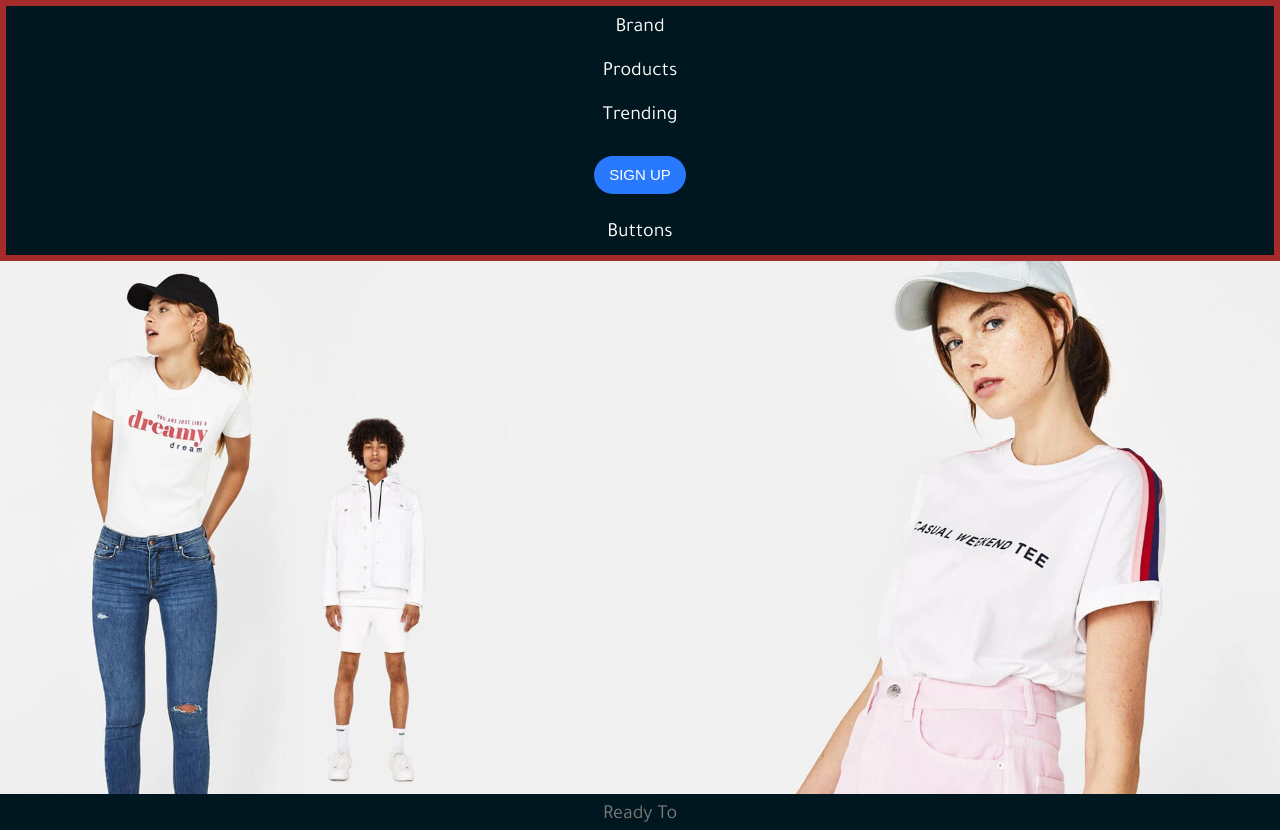
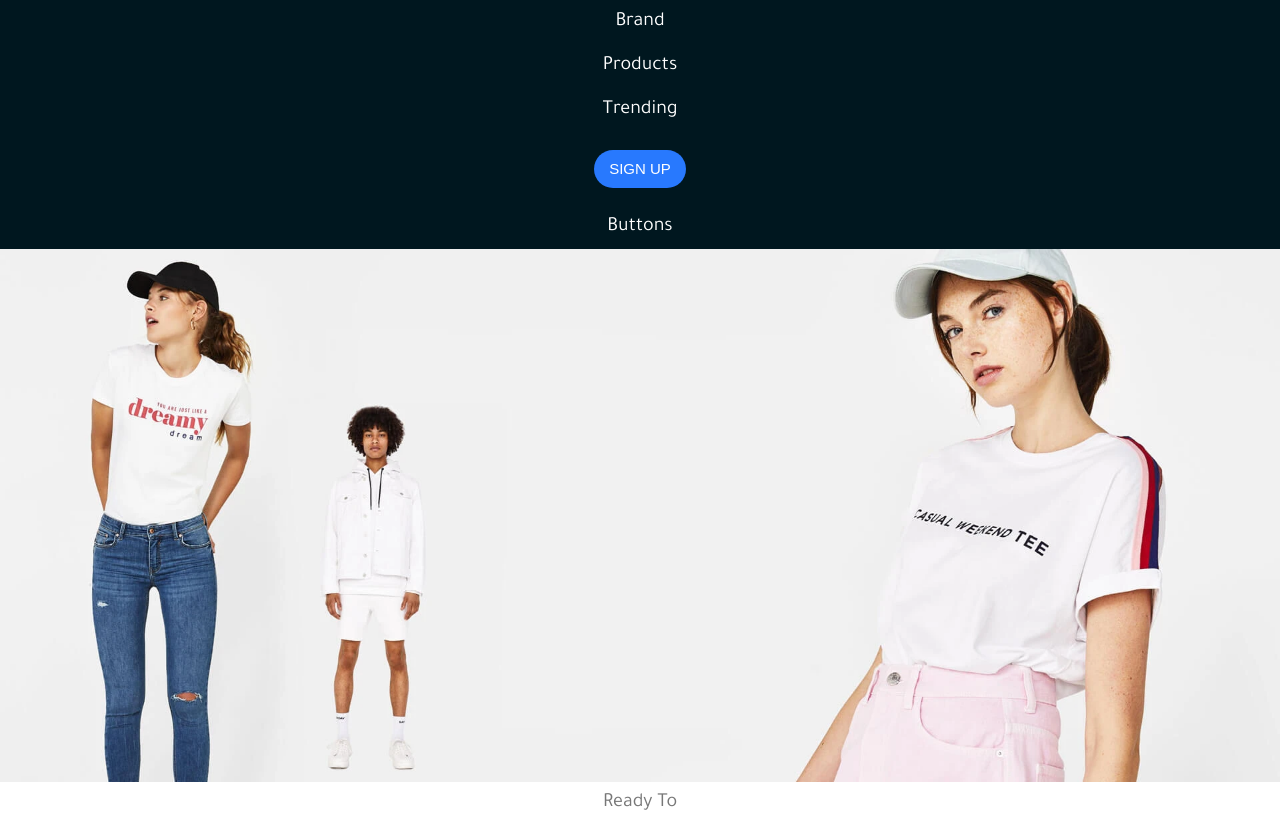
Before and after one commit to Go3shom/store, a plain HTML site: page index.html in a window 1280 px wide. Shown: the top 830 px of the page. Drawn offline with Linux system fonts and the light colour scheme.

Commit message:
Update Base styles

```diff
--- a/css/base.css
+++ b/css/base.css
@@ -32,7 +32,7 @@ body {
     font-size: 2rem; /* 20px */
     font-family: 'Tajawal', sans-serif;
     color: var(--clr-gray, #777777);
-    background-color: var(--clr-bg, #00171f);
+    background-color: var(--clr-body, #ffffff);
 }
 
 h1, h2, h3, h4, h5, h6 {
@@ -44,8 +44,6 @@ ul {
     display: flex;
     flex-direction: column;
     justify-content: space-between;
-    border: 0.3em solid brown;
-    /* align-items: center; */
 
     margin: 0;
     padding: 0;
@@ -106,7 +104,7 @@ figcaption {
     /* background-color: red; */
 }
 
-.navbar,
+.nav,
 footer {
     background-color: var(--clr-bg, #00171f);
 }
```
